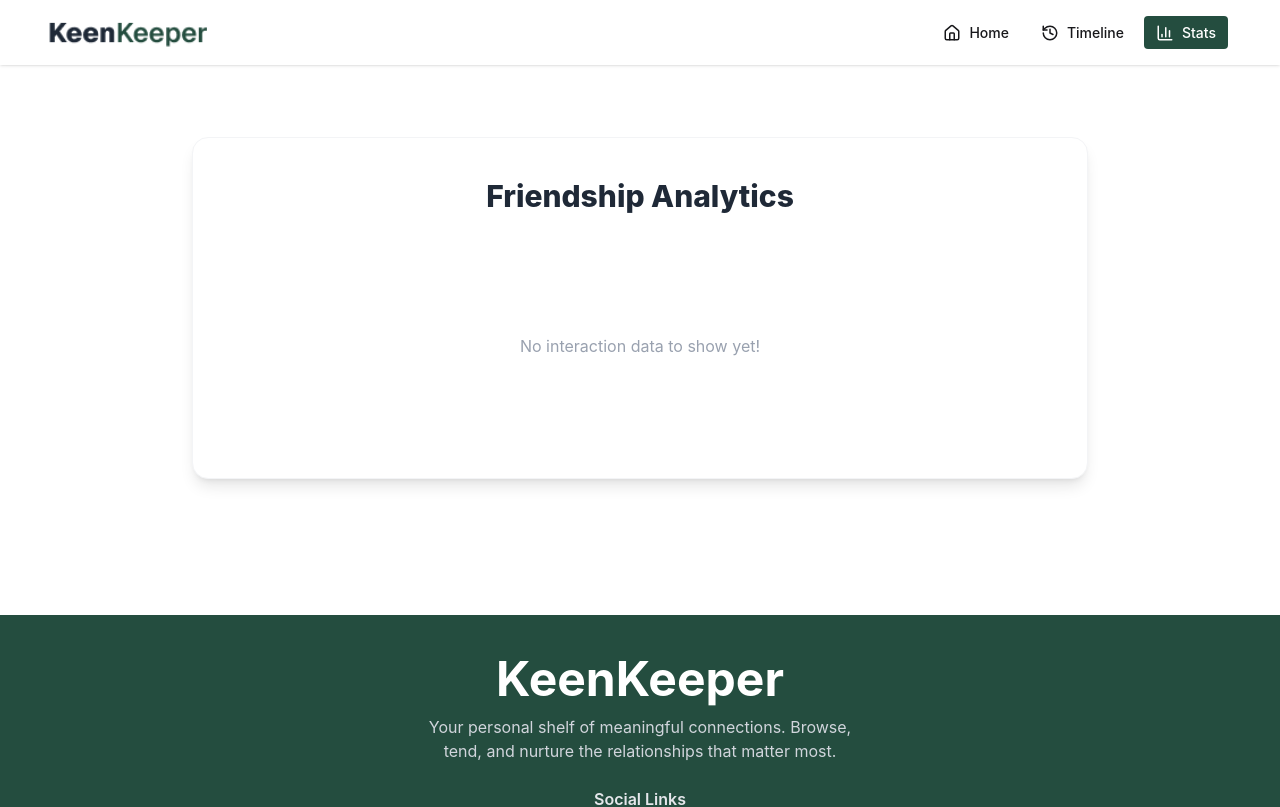
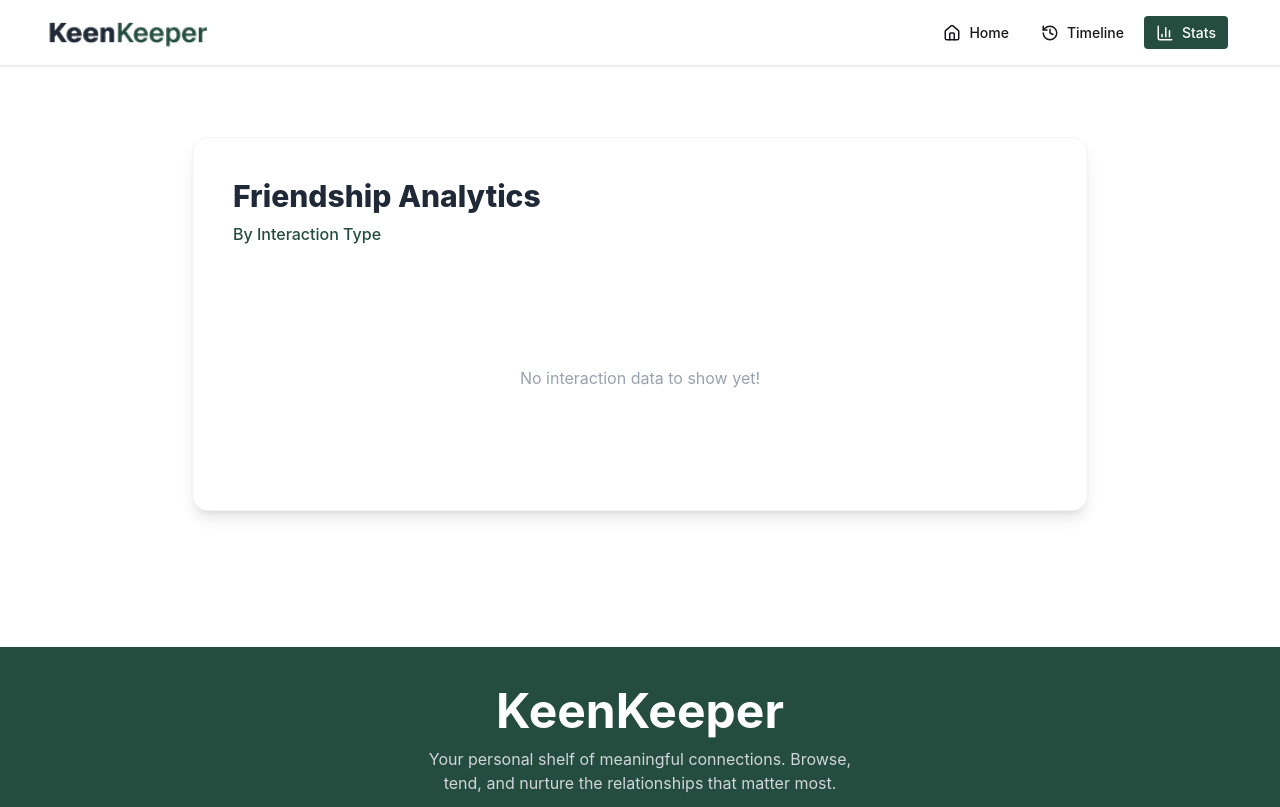
Before and after one commit to JohirulIslamHimel/KeenKeeper, a React (Vite) app: page /stats in a window 1280 px wide. Shown: the top 807 px of the page. Built offline with nearby package versions, Linux system fonts and the light colour scheme.

Commit message:
By Interaction Type txt added

```diff
--- a/src/pages/Dashboard/Stats.jsx
+++ b/src/pages/Dashboard/Stats.jsx
@@ -17,9 +17,12 @@ const Stats = () => {
   ];
   return (
     <div className="max-w-4xl mx-auto my-10 shadow-lg p-6 md:p-10 rounded-2xl border border-gray-100 bg-white container">
-      <h2 className="font-extrabold text-3xl mb-10 text-center text-[#1F2937]">
-        Friendship Analytics
-      </h2>
+      <div className="mb-10">
+        <h2 className="font-extrabold text-3xl text-[#1F2937]">
+          Friendship Analytics
+        </h2>
+        <p className="text-[#244D3F] font-medium mt-2">By Interaction Type</p>
+      </div>
 
       <div className="flex flex-col items-center justify-center">
         {timeline.length === 0 ? (
```
